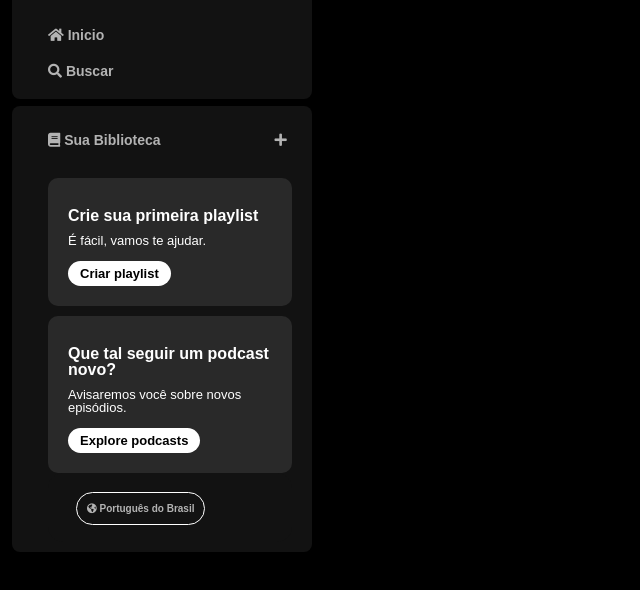
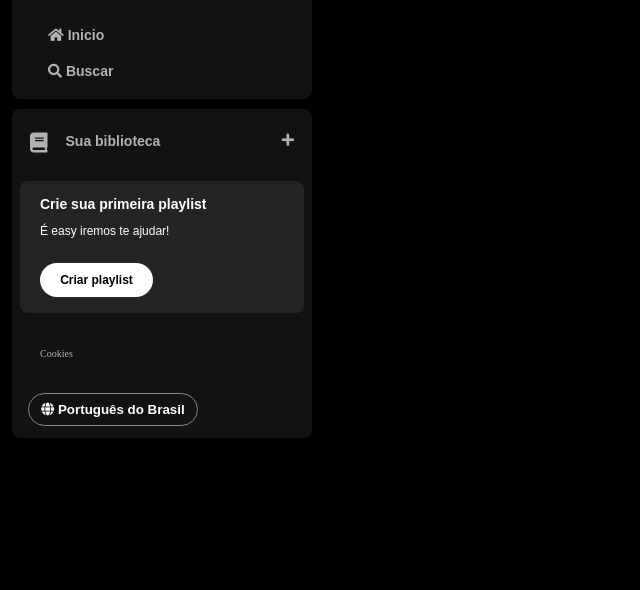
Before and after one commit to AndreyCadmo/Spotify-Imersao-Alura, a plain HTML site: page index.html in a window 1280 px wide. Shown: the part 74-664 px from the top of the page, without its empty margins (0-640 px from the left). Drawn offline with Linux system fonts and the light colour scheme.

Commit message:
Criando a seção Biblioteca

```diff
--- a/index.html
+++ b/index.html
@@ -28,7 +28,6 @@
                     <img src="./src/assets/logo-spotify.png" alt="Logo Spotify">
                 </a>
             </div>
-            <div>
             <ul>
                 <li>
                     <a href="">
@@ -43,13 +42,48 @@
                     </a>
                 </li>
             </ul>
+        </nav>
+
+        <div class="library">
+            <div class="library__content">
+                <button class="library__button">
+                    <span class="fa fas fa-book"></span>
+                    <span>Sua biblioteca</span>
+                </button>
+                <span class="fa fa-plus"></span>
+            </div>
+
+            <section class="section-playlist">
+                <div class="section-playlist-content">
+                    <span class="text title">Crie sua primeira playlist</span>
+                    <span class="text subtitle">É easy iremos te ajudar!</span>
+                    <button class="section-playlist-button">
+                        <span>Criar playlist</span>
+                    </button>
+                </div>
+            </section>
+
+            <div class="cookies">
+                <a href="">
+                    Cookies
+                </a>
+            </div>
+
+            <div class="language">
+                <button class="language-button">
+                    <span class="fa fa-globe"></span>
+                    <span>Português do Brasil</span>
+                </button>
             </div>
         </div>
-    </nav>
+
+
     </div>
+    </div>
+    <!-- DESAFIO AULA 1
         <div class="library">
         <nav class="library_navigation">
-            <!-- library name -->
+             library name
             <div>
                 <ul>
                     <li>
@@ -86,7 +120,7 @@
             </div>
 
         </nav>
-    </div>
+    </div> -->
 </body>
 
 </html>
--- a/src/Style/style.css
+++ b/src/Style/style.css
@@ -2,6 +2,11 @@
     --background-tips: #292929;
     --background-box-main: #121212;
     --background-button: #fff;
+    --background-section-playlist: #242424;
+    --letter-color: #b3b3b3;
+    --letter-font-family: "DM Sans", sans-serif;
+    --letter-color-black: #000;
+    --letter-color-white: #fff;
 }
 
 body {
@@ -12,7 +17,7 @@
 
 /* SideBar */
 
-.sidebar, .library{
+.sidebar{
     position: fixed;
     top: 0;
     left: 0;
@@ -21,11 +26,7 @@
     width: 300px;
 }
 
-.library {
-    padding-top: 180px;
-}
-
-.sidebar_navigation, .library_navigation {
+.sidebar_navigation{
     background-color: var(--background-box-main);
     border-radius: 8px;
     padding: 16px 0 0 16px;
@@ -43,77 +44,144 @@
     width: 80px;
 }
 
-.sidebar nav ul, .library_navigation ul{
+.sidebar nav ul{
     margin-top: 20px;
     padding: 0 20px 10px 20px;
 }
 
-.library nav ul {
-    margin-top: 0;
-    padding-bottom: initial;
-}
-
-.sidebar ul li, .library ul li{
+.sidebar ul li{
     padding: 10px 0;
 }
 
-.sidebar nav ul li a, .library nav ul li a{
-    color: #b3b3b3;
+.sidebar nav ul li a{
+    color: var(--letter-color);
     text-decoration: none;
     font-weight: 600;
     font-size: 14px;
-    font-family: "DM Sans", sans-serif;
+    font-family: var(--letter-font-family);
 }
 
-/* Nav Library */
-
-#fa-plus {
-    padding: 0 0 0 110px ;
+.library {
+    background-color: var(--background-box-main);
+    border-radius: 8px;
+    display: flex;
+    justify-content: space-between;
+    flex-direction: column;
+    padding: 4px 8px;
+    color: var(--letter-color);
+    font-weight: 600;
+    font-size: 14px;
+    margin-top: 10px;
 }
 
-.create-playlist, .explore-podcast {
-    border-radius: 10px;
-    background-color: var(--background-tips);
-    padding: 20px;
-    margin: 10px 0 0 0;
+/* LIBRARY */
+
+.library .library__content {
+    display: flex;
+    justify-content: space-between;
+}
+.library .library__button {
+    display: flex;
+    background-color: transparent;
+    margin-right: 10px;
+    color: var(--letter-color);
+    border: 0;
+    font-size: 14px;
+    font-weight: 700;
+    font-family: var(--letter-font-family);
+    text-align: center;
+    text-decoration: none;
+    text-transform: none;
+    padding: 20px 10px;
+}
+.library .library__button .fa {
+    font-size: 20px;
+    margin-right: 10px;
+    font-weight: 600;
+    padding-right: 8px;
 }
 
-.create-playlist p, h1, .explore-podcast p, h1 {
-    padding: 10px 0 0 0;
-    color: #ffff;
-    font-weight: 600;
-    font-family: "DM Sans", sans-serif;
+.library .library__content .fa-plus {
+    margin: 20px 10px;
 }
 
-.create-playlist p , .explore-podcast p{
-    font-weight: 500;
-    font-size: small;
+.section-playlist {
+    display: flex;
+    align-items: flex-start;
+    justify-content: space-between;
+    gap: 20px;
+    background-color: var(--background-section-playlist);
+    color: var(--letter-color);
+    font-weight: 600;
+    font-size: 14px;
+    margin: 8px 0px;
+    padding: 16px 20px;
+    border-radius: 8px;
 }
 
-.create-playlist button , .explore-podcast button, .language{
-    padding: 5px 12px 5px 12px;
-    background-color: #ffff;
-    border-radius: 15px;
-    font-weight: 600;
-    font-family: "DM Sans", sans-serif;
-    font-size: small;
-    border: none;
+.section-playlist .section-playlist-content {
+    display: flex;
+    flex-direction: column;
 }
 
-.create-playlist div, .explore-podcast div {
-    padding: 14px 0 0 0;
+.section-playlist-content .text {
+    padding-bottom: 14px;
+    color: var(--letter-color-white);
+    font-family: var(--letter-font-family);
 }
 
-.language {
-    background-color: var(--background-box-main);
-    color: #b3b3b3;
-    padding: 28px;
+.section-playlist-content .title {
+    font-weight: 700;
 }
 
-.language span {
-    border: 1px solid #fff;
+.section-playlist-content .subtitle {
+    font-weight: 500;
+    font-size: 12px;
+
+}
+
+.section-playlist-content .section-playlist-button {
+    display: flex;
+    justify-content: center;
+    background-color: var(--background-button);
+    color: var(--letter-color-black);
+    border-radius: 20px;
+    font-size: 12px;
+    font-weight: 700;
+    font-family: var(--letter-font-family);
+    text-decoration: none;
+    text-transform: none;
     padding: 10px;
+    margin-top: 12px;
+    border: 0px;
+    width: 113px;
+}
+
+.sidebar .cookies {
+    margin: 25px 20px;
+}
+
+.sidebar .cookies a {
+    color: var(--letter-color);
+    font-weight: 500;
+    font-size: 10px;
+    text-decoration: none;
+    text-transform: none
+}
+
+.sidebar .cookies a:hover {
+    text-decoration: underline;
+}
+
+.language .language-button {
+    background-color: transparent;
+    border: 1px solid #878787;
     border-radius: 20px;
-    font-weight: 800;
-    font-size: 10px;
+    color: var(--letter-color-white);
+    font-weight: bold;
+    cursor: pointer;
+    align-items: center;
+    width: 170px;
+    margin: 8px;
+    padding: 8px;
 }
```
Lines whose indentation alone changed are shown as unchanged.
